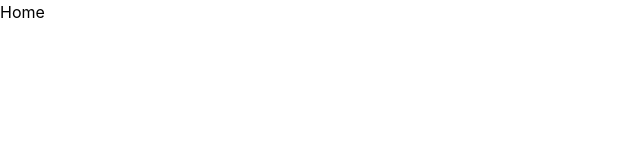
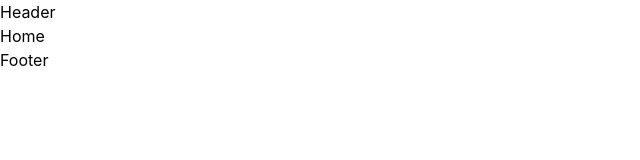
Before and after one commit to dev-monirul1/moneer, a React (Vite) app: page / in a window 1280 px wide. Shown: the top 160 px of the page, without its empty margins (0-640 px from the left). Built offline with nearby package versions, Linux system fonts and the light colour scheme.

Commit message:
route done

```diff
--- a/src/App.jsx
+++ b/src/App.jsx
@@ -2,20 +2,23 @@ import { useState } from 'react'
 import { createBrowserRouter, createRoutesFromElements, Route, RouterProvider } from 'react-router'
 import Home from './components/Home'
 import About from './components/About'
+import RootLayout from './components/layouts/RootLayout'
 
 
 function App() {
 
-  const router = createBrowserRouter (
+  const router = createBrowserRouter(
     createRoutesFromElements(
       <>
-      <Route path='/' element={<Home/>}></Route>
-      <Route path='/about' element={<About/>}></Route>
+        <Route element={<RootLayout/>}>
+          <Route path='/' element={<Home />}/>
+          <Route path='/about' element={<About />}/>
+        </Route>
       </>
     )
   )
   return (
-    <RouterProvider router={router}/>
+    <RouterProvider router={router} />
   )
 }
 
--- /dev/null
+++ b/src/components/layouts/Footer.jsx
@@ -0,0 +1,9 @@
+import React from 'react'
+
+const Footer = () => {
+  return (
+    <div>Footer</div>
+  )
+}
+
+export default Footer
--- /dev/null
+++ b/src/components/layouts/Header.jsx
@@ -0,0 +1,9 @@
+import React from 'react'
+
+const Header = () => {
+  return (
+    <div>Header</div>
+  )
+}
+
+export default Header
--- /dev/null
+++ b/src/components/layouts/RootLayout.jsx
@@ -0,0 +1,16 @@
+import React from 'react'
+import { Outlet } from 'react-router'
+import Header from './Header'
+import Footer from './Footer'
+
+const RootLayout = () => {
+  return (
+    <>
+    <Header/>
+    <Outlet/>
+    <Footer/>
+    </>
+  )
+}
+
+export default RootLayout
```
